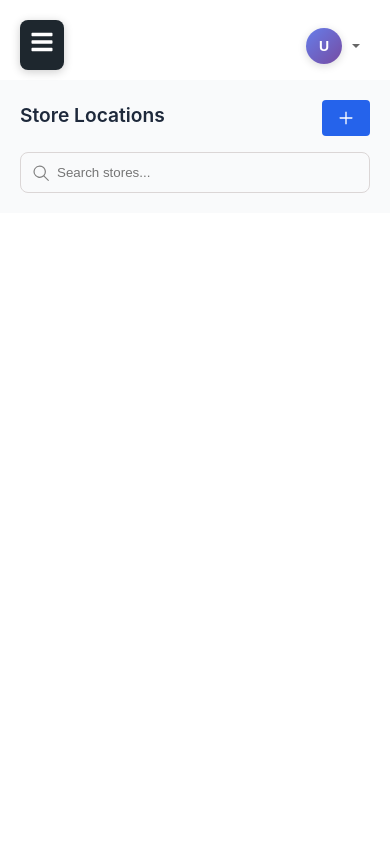
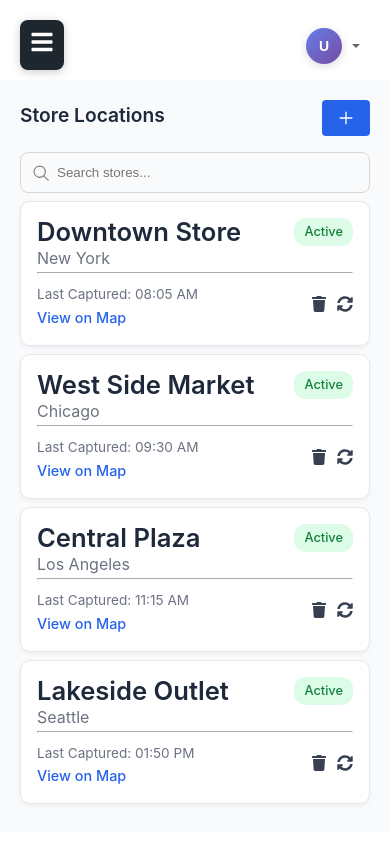
Before and after one commit to sajith231/TASK_WEBAPP_FRONTEND, a React (Vite) app: page /punchin in a window 390 px wide. Built offline with nearby package versions, Linux system fonts and the light colour scheme; no server answers.

Commit message:
feat: implement StoreCard component and integrate it into StoreTable for mobile view display

```diff
--- a/src/components/Punchin/StoreCard.jsx
+++ b/src/components/Punchin/StoreCard.jsx
@@ -0,0 +1,35 @@
+import React from 'react'
+import { FaTrash, FaSyncAlt } from 'react-icons/fa'
+import './StoreCard.scss'
+const StoreCard = ({ name, status = "Active", area, captureTime, map, onDelete = () => { }, onRefresh = () => { } }) => {
+    return (
+        <div className='store_card'>
+            <div className="store_card_header">
+                <h2>{name}</h2>
+                <span className='status'>{status}</span>
+            </div>
+
+
+            <p className="store_address">{area}</p>
+
+            <hr className='hr' />
+
+            <div className="store_footer">
+                <div className="footer_content">
+                    <p className="last_captured">
+                        Last Captured: {captureTime}
+                    </p>
+                    <a href="#" className="map_link">View on Map</a>
+
+                </div>
+                <div className="actions">
+                    <button onClick={onDelete}><FaTrash /></button>
+                    <button onClick={onRefresh}><FaSyncAlt /></button>
+                </div>
+            </div>
+
+        </div>
+    )
+}
+
+export default StoreCard
--- a/src/components/Punchin/StoreCard.scss
+++ b/src/components/Punchin/StoreCard.scss
@@ -0,0 +1,86 @@
+.store_card {
+    background-color: white;
+    border: 1px solid #e5e7eb;
+    border-radius: 10px;
+    padding: 16px;
+    margin-block: 8px;
+    box-shadow: 0 2px 4px rgba(0, 0, 0, 0.05);
+
+    .store_card_header {
+        display: flex;
+        justify-content: space-between;
+        align-items: center;
+
+        h2 {
+            font-size: 1.6rem;
+            font-weight: 600;
+            line-height: 1;
+            margin: 0;
+            // font-family: m;
+        }
+
+        .status {
+            padding: 4px 10px;
+            border-radius: 12px;
+            font-size: 0.8rem;
+            font-weight: 500;
+
+            background: #dcfce7;
+            color: #15803d;
+        }
+    }
+
+    .hr {
+        border-color: #ffffff;
+    }
+
+    .store_address {
+        // margin: 3px 0;
+        font-size: 1rem;
+        color: #6b7280;
+    }
+
+    .store_footer {
+        display: flex;
+        justify-content: space-between;
+        align-items: center;
+        flex-wrap: wrap;
+        gap: 10px;
+        margin-top: 10px;
+
+
+        .footer_content {
+            display: flex;
+            flex-direction: column;
+        }
+
+        .last_captured {
+            font-size: 0.85rem;
+            color: #6b7280;
+        }
+
+        .map_link {
+            color: #2563eb;
+            font-size: 0.9rem;
+            font-weight: 500;
+            text-decoration: none;
+        }
+
+        .actions {
+            display: flex;
+            gap: 10px;
+
+            button {
+                background: none;
+                border: none;
+                cursor: pointer;
+                color: #374151;
+                font-size: 1rem;
+
+                &:hover {
+                    color: #111827;
+                }
+            }
+        }
+    }
+}
--- a/src/components/Punchin/StoreTable.jsx
+++ b/src/components/Punchin/StoreTable.jsx
@@ -1,6 +1,7 @@
 import React, { useState } from 'react'
 import './StoreTable.scss'
 import { GoSearch } from 'react-icons/go';
+import StoreCard from './StoreCard';
 
 const StoresData = [
     { id: 1, name: "Downtown Store", city: "New York" },
@@ -29,7 +30,26 @@ const StoreTable = () => {
             </div>
 
 
-
+            {/* Mobile View Card */}
+            <div className="mobile_cards">
+                {filteredStores.length === 0 && (
+                    <div className="empty_state">No matching stores found.</div>
+                )}
+                {filteredStores.map((s, idx) => {
+                    const times = ['08:05 AM', '09:30 AM', '11:15 AM', '01:50 PM', '03:10 PM', '05:45 PM'];
+                    const captureTime = times[idx % times.length];
+                    const mapLink = `https://www.google.com/maps/search/?api=1&query=${encodeURIComponent(`${s.name} ${s.city}`)}`;
+                    return (
+                        <StoreCard
+                            key={s.id}
+                            name={s.name}
+                            captureTime={captureTime}
+                            area={s.city}
+                            map={mapLink}
+                        />
+                    );
+                })}
+            </div>
 
         </div>
     )
```
